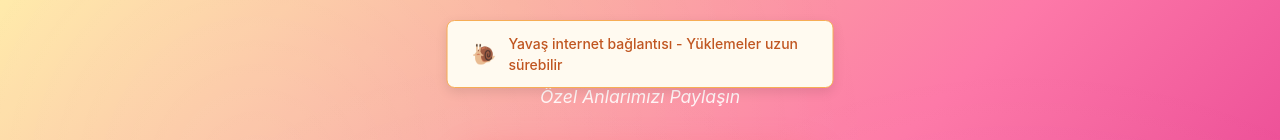
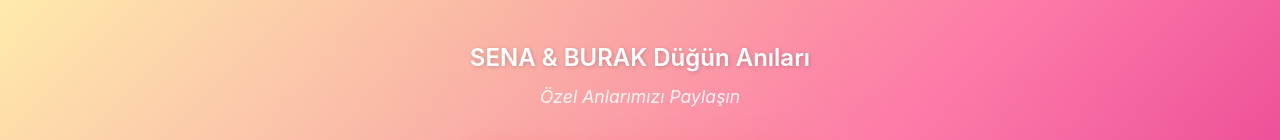
Before and after one commit to mmsuerkan/engagement-photos, a React (Vite) app: page / in a window 1280 px wide. Shown: the top 140 px of the page. Built offline with nearby package versions, Linux system fonts and the light colour scheme; no server answers; the database is empty; the HTML template or start-up script is replaced by a standard one.

Commit message:
Remove unused NetworkStatus component from App

```diff
--- a/src/App.tsx
+++ b/src/App.tsx
@@ -9,7 +9,6 @@ import { compressImage, generateThumbnail } from './utils/imageCompression'
 import { Lightbox } from './components/Lightbox'
 import { ConfirmDialog } from './components/ConfirmDialog'
 import { UploadProgress } from './components/UploadProgress'
-import { NetworkStatus } from './components/NetworkStatus'
 import { PhotoPlaceholder } from './components/PhotoPlaceholder'
 import './App.css'
 
@@ -505,7 +504,7 @@ function App() {
         onCancel={() => setConfirmDialog({ isOpen: false, photo: null })}
       />
 
-      <NetworkStatus />
+
 
       <UploadProgress
         uploads={uploadQueue}
```
